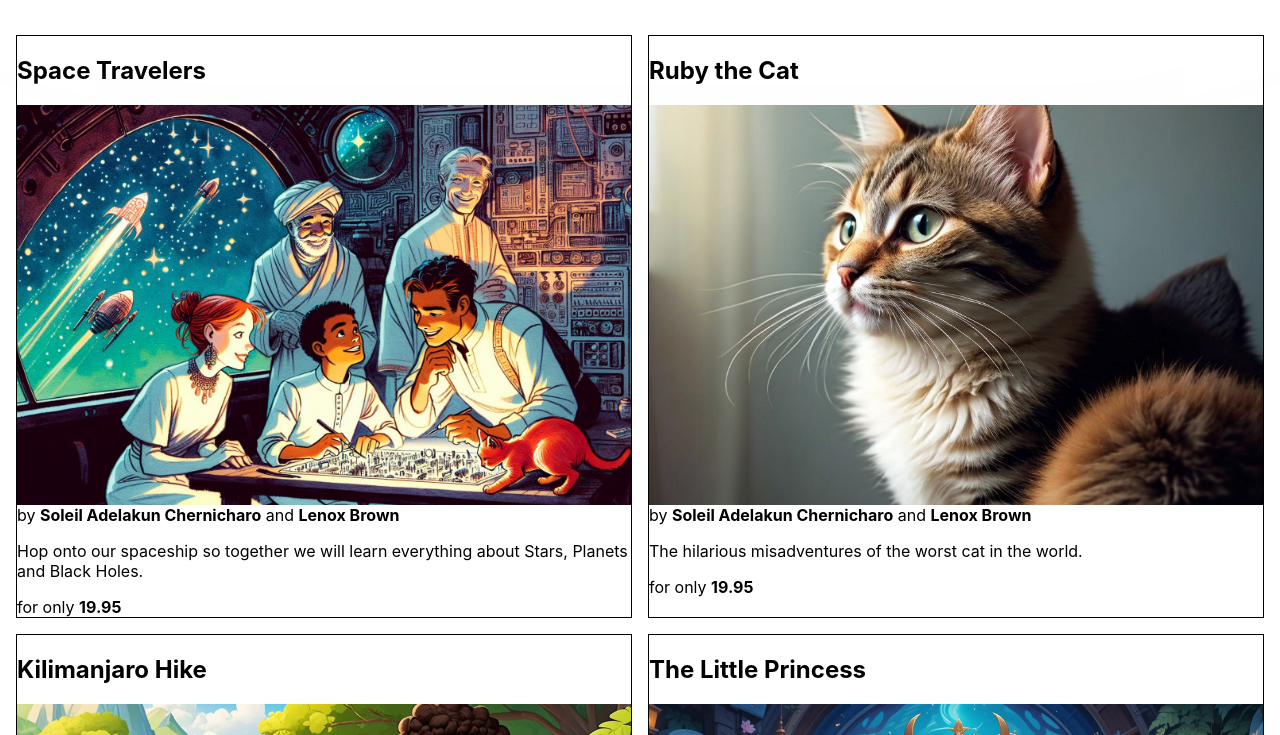
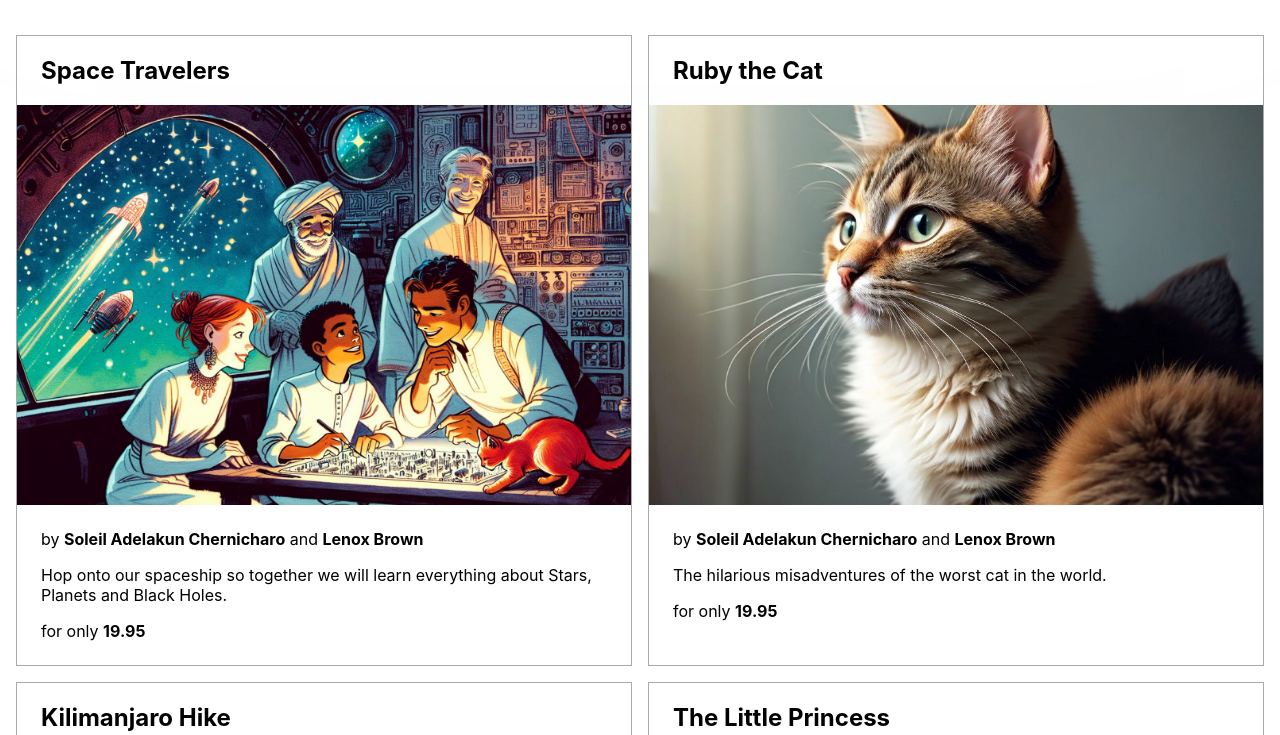
Before and after one commit to mrChernicharo/sol-books, an Astro site: page / in a window 1280 px wide. Shown: the part 811-1546 px from the top of the page. Built offline with nearby package versions, Linux system fonts and the light colour scheme; Astro itself is replaced by a stand-in of ours.

Commit message:
prepare build

```diff
--- a/src/components/BookList.astro
+++ b/src/components/BookList.astro
@@ -48,12 +48,15 @@ const books = [
     {
         [...books, ...books, ...books].map((book) => (
             <li class="book">
+                <div class="book-title">
                     <h2>{book.title}</h2>
+                </div>
 
                 <div class="img-container">
                     <img src={book.coverImg} alt={book.title} />
                 </div>
 
+                <div class="book-info">
                     <span>
                         by{" "}
                         {book.authors.map((author, i) =>
@@ -75,6 +78,7 @@ const books = [
                         for only <strong>{book.price}</strong>
                         {/* for only <span>{intl.format(book.price)}</span> */}
                     </div>
+                </div>
             </li>
         ))
     }
@@ -85,6 +89,7 @@ const books = [
         --dark-01: #292929;
         --light-01: #eee;
         --light-02: #ddd;
+        --light-03: #aaa;
         --secondary-01: #7b00ff;
         --accent-01: #27b9b4;
         --see-through-01: #29292955;
@@ -104,7 +109,16 @@ const books = [
     }
 
     .book {
-        border: 1px solid;
+        border: 1px solid var(--light-03);
+
+        .book-title {
+            padding-inline: 24px;
+        }
+
+        .book-info {
+            padding-inline: 24px;
+            padding-block: 24px;
+        }
 
         .img-container {
             height: 400px;
```
Also changed, not shown: 1 other file. Lines whose indentation alone changed are shown as unchanged.
